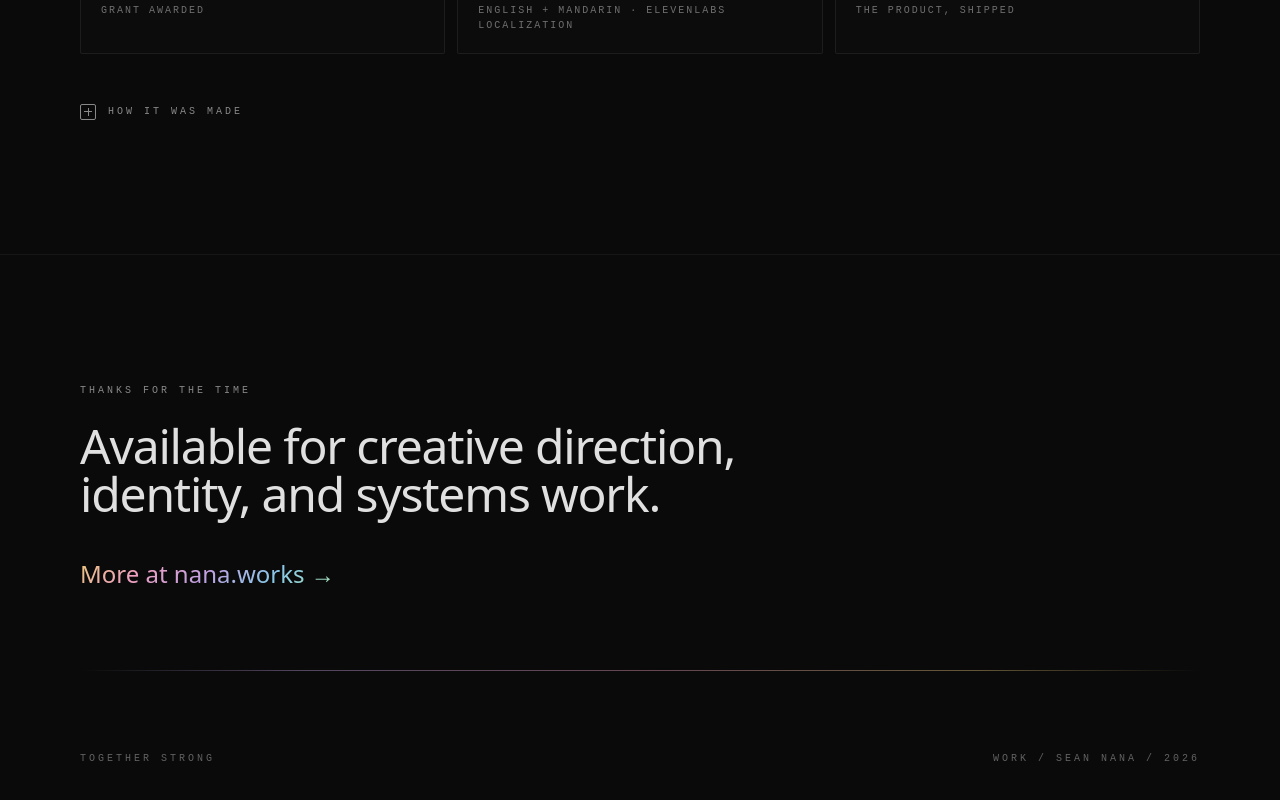
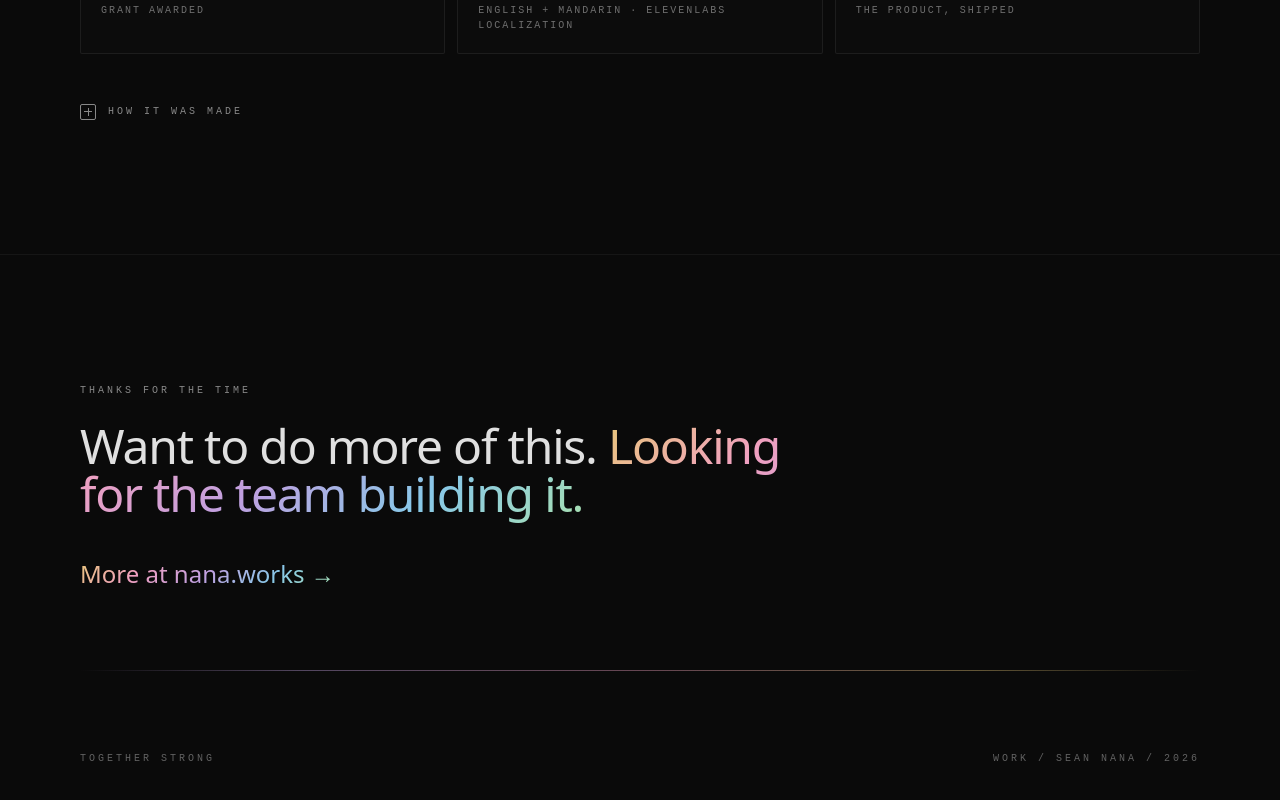
Before and after one commit to unbx/nanalifestyle, a Next.js app: page /ai in a window 1280 px wide. Shown: the part 10694-11494 px from the top of the page. Built offline with nearby package versions, Linux system fonts and the light colour scheme.

Commit message:
Sharpen the footer closer
Replace the generic "Available for creative direction, identity, and
systems work" with a direct, invitational close that echoes the page:

  Want to do more of this. Looking for the team building it.

The second sentence gets the holo accent so the call sits visually.

```diff
--- a/src/components/studio/StudioFooter.tsx
+++ b/src/components/studio/StudioFooter.tsx
@@ -16,7 +16,10 @@ export default function StudioFooter() {
             thanks for the time
           </div>
           <h3 className="font-display font-light text-3xl md:text-5xl tracking-tight mb-10 max-w-3xl">
-            Available for creative direction, identity, and systems work.
+            Want to do more of this.{" "}
+            <span className="holo-text font-medium">
+              Looking for the team building it.
+            </span>
           </h3>
           <a
             href="https://nana.works"
```
